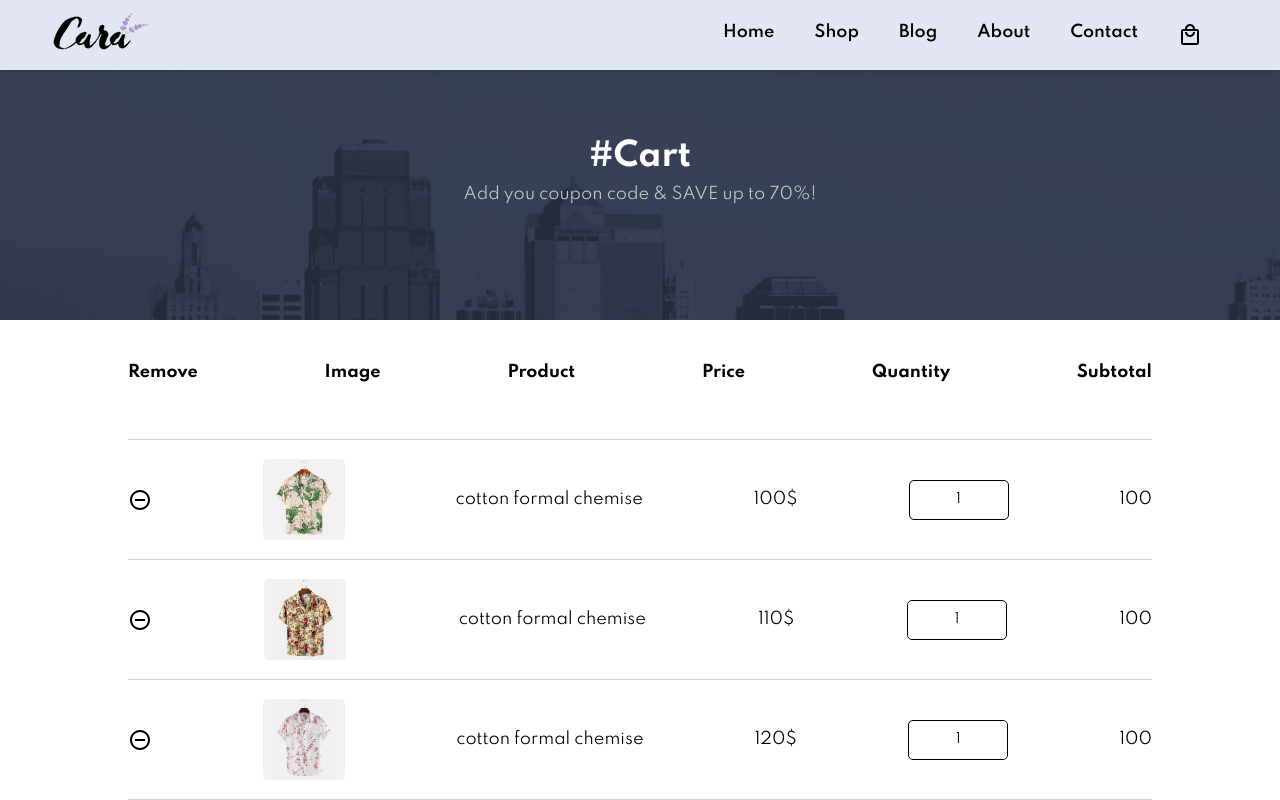
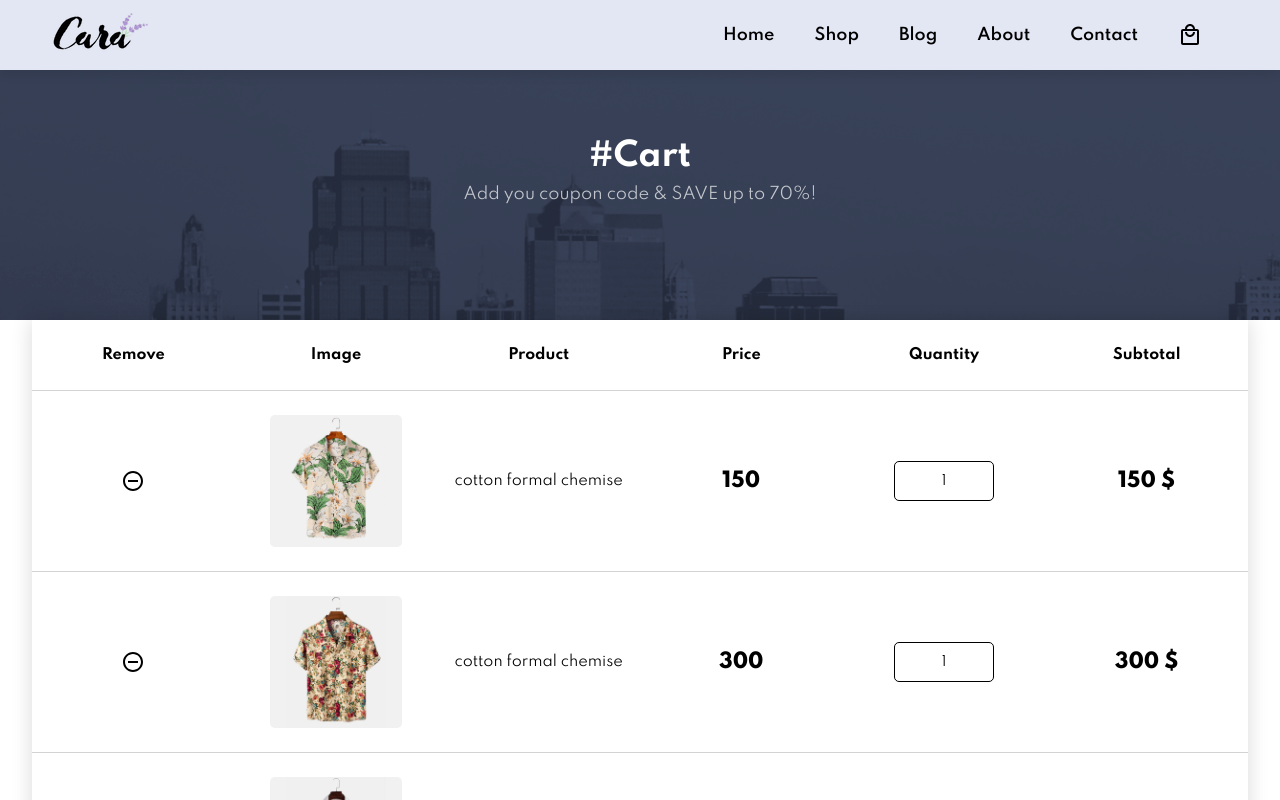
Before and after one commit to mostafasoliman474/Ecommerce-clothes-shop, a React (Create React App) app: page /cart in a window 1280 px wide. Shown: the top 800 px of the page. Built offline with nearby package versions, Linux system fonts and the light colour scheme.

Commit message:
cart style

```diff
--- a/src/Data.js
+++ b/src/Data.js
@@ -327,7 +327,7 @@ export const CartItems=[
     {
         id:1,
         selectedproduct:`${proImg2}`,
-        price:'100$',
+        price:150,
         prodeuctname:'cotton formal chemise',
         quantity:1
 
@@ -335,7 +335,7 @@ export const CartItems=[
     {
         id:2,
         selectedproduct:`${proImg3}`,
-        price:'110$',
+        price:300,
         prodeuctname:'cotton formal chemise',
         quantity:1
 
@@ -343,7 +343,7 @@ export const CartItems=[
     {
         id:3,
         selectedproduct:`${proImg4}`,
-        price:'120$',
+        price:80,
         prodeuctname:'cotton formal chemise',
         quantity:1
     },
--- a/src/Pages/Cart.jsx
+++ b/src/Pages/Cart.jsx
@@ -1,10 +1,10 @@
-import React from 'react'
+import React, { useState } from 'react'
 import styled from 'styled-components'
 import banner from '../asetess/about/banner.png'
 import { CartItems } from '../Data'
 import { RemoveCircleOutline } from '@mui/icons-material'
 import {Navbar} from '../components/Navbar'
-import {NewsLetter} from '../components/NewsLetter'
+// import {NewsLetter} from '../components/NewsLetter'
 import {Footer} from '../components/Footer'
 import { Mobile } from '../Responsive'
 const Container = styled.div`
@@ -28,26 +28,26 @@ const Title = styled.h1`
 const Desc = styled.p`
     opacity: .7;
 `
-const CartContainer = styled.div`
-    width: 80%;
-    margin:auto;
-`
-const CartProduct = styled.div`
-   display: flex;
-    flex-direction: row;
-    width: 100%;
-    margin: auto;
-    height: 15vh;
-    justify-content: space-between;
-    align-items: center;
-    border-bottom: 1px solid lightgray;
-`
+// const CartContainer = styled.div`
+//     width: 80%;
+//     margin:auto;
+// `
+// const CartProduct = styled.div`
+//    display: flex;
+//     flex-direction: row;
+//     width: 100%;
+//     margin: auto;
+//     height: 15vh;
+//     justify-content: space-between;
+//     align-items: center;
+//     border-bottom: 1px solid lightgray;
+// `
 const SelectedProdImg = styled.img`
-    width: 8%;
+    width: 65%;
     border-radius: 5px;
 `
 const ProductName = styled.p`
-
+    text-align: center;
 `
 const Quantity = styled.input`
     width: 100px;
@@ -57,20 +57,22 @@ const Quantity = styled.input`
     text-align: center;
 `
 const Price = styled.p`
-
+    font-size: 20px;
+    font-weight: 800;
 `
 const Subtotal = styled.p`
-
+    font-size: 20px;
+    font-weight: 800;
 `
 const CouponContainer=styled.div`
     display: flex;
     flex-direction: column;
     flex: 1;
 `
-const Headlines=styled.p`
-    font-weight: 700;
-    margin-bottom: 15px;
-`
+// const Headlines=styled.p`
+//     font-weight: 700;
+//     margin-bottom: 15px;
+// `
 const BigHeadlines=styled.h1`
     font-weight: 700;
     margin-bottom: 15px;
@@ -90,7 +92,6 @@ const Submit=styled.button`
     border-radius: 5px;
     cursor: pointer;
 `
-
 const TransactionContainer=styled.div`
     display: flex;
     flex-direction: row;
@@ -105,7 +106,6 @@ const TransactionContainer=styled.div`
     })}
 `
 const CheckoutContainer=styled.div`
-
     flex: 1 1 0%;
     border: 3px solid black;
     padding: 10px 30px;
@@ -129,7 +129,6 @@ const Value=styled.div`
 const InputField=styled.div`
     display: flex;
     flex-direction: row;
-
 `
 const CheckOutBottom=styled.button`
     cursor: pointer;
@@ -139,10 +138,54 @@ const CheckOutBottom=styled.button`
     border-radius: 5px;
     height: 40px;
 `
+const CartTable=styled.table`
+    border-collapse: collapse;
+    margin: 25px 0;
+    font-size: 0.9em;
+    font-family: sans-serif;
+    min-width: 400px;
+    box-shadow: 0 0 20px rgba(0, 0, 0, 0.15);
+    width: 95%;
+    margin: auto;
+`
+const RowsTable=styled.tr`
+    display: flex;
+    flex-direction: row;
+    width: 100%;
+    margin: auto;
+    height: auto;
+    align-items: center;
+    border-bottom: 1px solid lightgray;
+    ${Mobile({
+        flexDirection:'column',
+        gap:'25px',
+        padding:'15px 0'
+    })}
+`
+const TableContentHeadlines=styled.th`
+    height: 70px;
+    display: flex;
+    align-items: center;
+    flex:1;
+    justify-content: center;
+    ${Mobile({
+        display:'none'
+    })}
+`
+const TableContent=styled.td`
+    height:180px;
+    display: flex;
+    align-items: center;
+    flex:1;
+    justify-content: center;
+
+`
 
 export const Cart = () => {
-    const Delete=()=>{
-
+    const [total, setTotal] = useState(1);
+    const handelChange=(e)=>{
+        const value=e.target.value;
+        setTotal(value)
     }
     return (
         <Container>
@@ -151,7 +194,40 @@ export const Cart = () => {
                 <Title>#Cart</Title>
                 <Desc>Add you coupon code & SAVE up to 70%!</Desc>
             </BannerContainer>
-            <CartContainer>
+            <CartTable>
+                <RowsTable>
+                    <TableContentHeadlines>Remove</TableContentHeadlines>
+                    <TableContentHeadlines>Image</TableContentHeadlines>
+                    <TableContentHeadlines>Product</TableContentHeadlines>
+                    <TableContentHeadlines>Price</TableContentHeadlines>
+                    <TableContentHeadlines>Quantity</TableContentHeadlines>
+                    <TableContentHeadlines>Subtotal</TableContentHeadlines>
+                </RowsTable>
+                {CartItems.map((item) => (
+                    <RowsTable key={item.id}>
+                        <TableContent>
+                            <RemoveCircleOutline style={{ 'cursor': 'pointer' }} />
+                        </TableContent>
+                        <TableContent>
+                            <SelectedProdImg src={item.selectedproduct} />
+                        </TableContent>
+                        <TableContent>
+                            <ProductName>{item.prodeuctname}</ProductName>
+                        </TableContent>
+                        <TableContent>
+                            <Price>{item.price}</Price>
+                        </TableContent>
+                        <TableContent>
+                            <Quantity min={1} defaultValue={item.quantity} onChange={handelChange}/>
+                        </TableContent>
+                        <TableContent>
+                            <Subtotal>{item.price * total} $</Subtotal>
+                        </TableContent>
+                    </RowsTable>
+                ))}
+
+            </CartTable>
+            {/* <CartContainer>
                     <CartProduct>
                         <Headlines>Remove</Headlines>
                         <Headlines>Image</Headlines>
@@ -170,7 +246,7 @@ export const Cart = () => {
                         <Subtotal>100</Subtotal>
                     </CartProduct>
                 ))}
-            </CartContainer>
+            </CartContainer> */}
             <TransactionContainer>
                 <CouponContainer>
                     <BigHeadlines>Apply Coupon</BigHeadlines>
@@ -196,7 +272,6 @@ export const Cart = () => {
                     <CheckOutBottom type='submit' >Proceed to checkout</CheckOutBottom>
                 </CheckoutContainer>
             </TransactionContainer>
-
            <Footer/>
         </Container>
     )
--- a/src/components/Navbar.jsx
+++ b/src/components/Navbar.jsx
@@ -1,4 +1,4 @@
-import { CloseOutlined, LocalMallOutlined, MenuOutlined, Search } from '@mui/icons-material'
+import { CloseOutlined, LocalMallOutlined, MenuOutlined } from '@mui/icons-material'
 import { Badge } from '@mui/material'
 import React from 'react'
 import styled from 'styled-components'
@@ -29,6 +29,7 @@ const RightDesktop = styled.div`
   padding-left:40px;
   display:flex;
   justify-content: center;
+  align-items: center;
   ${Mobile({
   display: 'none'
 })}
@@ -123,7 +124,6 @@ const PopMenu = styled.div`
 
 export const Navbar = () => {
   const [toggle, setToggle] = useState(false);
-  console.log(toggle)
   return (
     <Container>
       <Wrapper>
```
